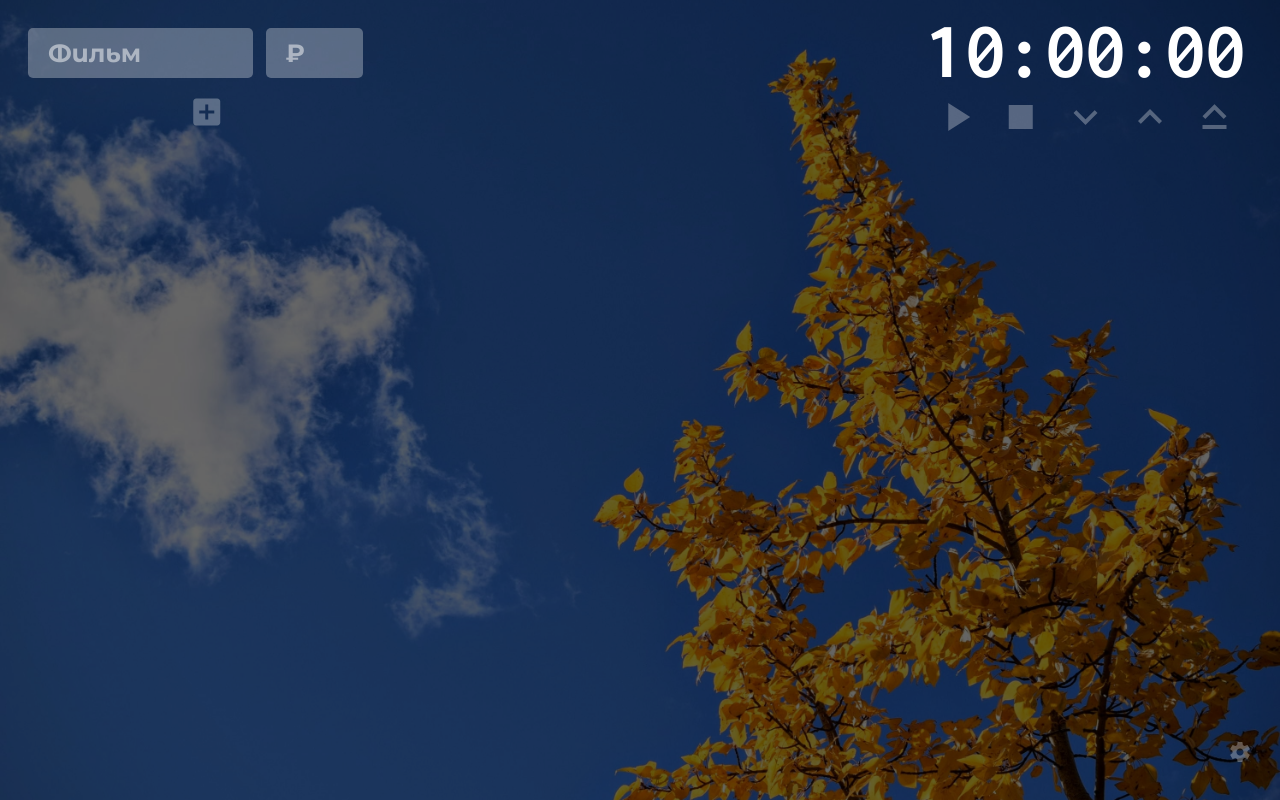
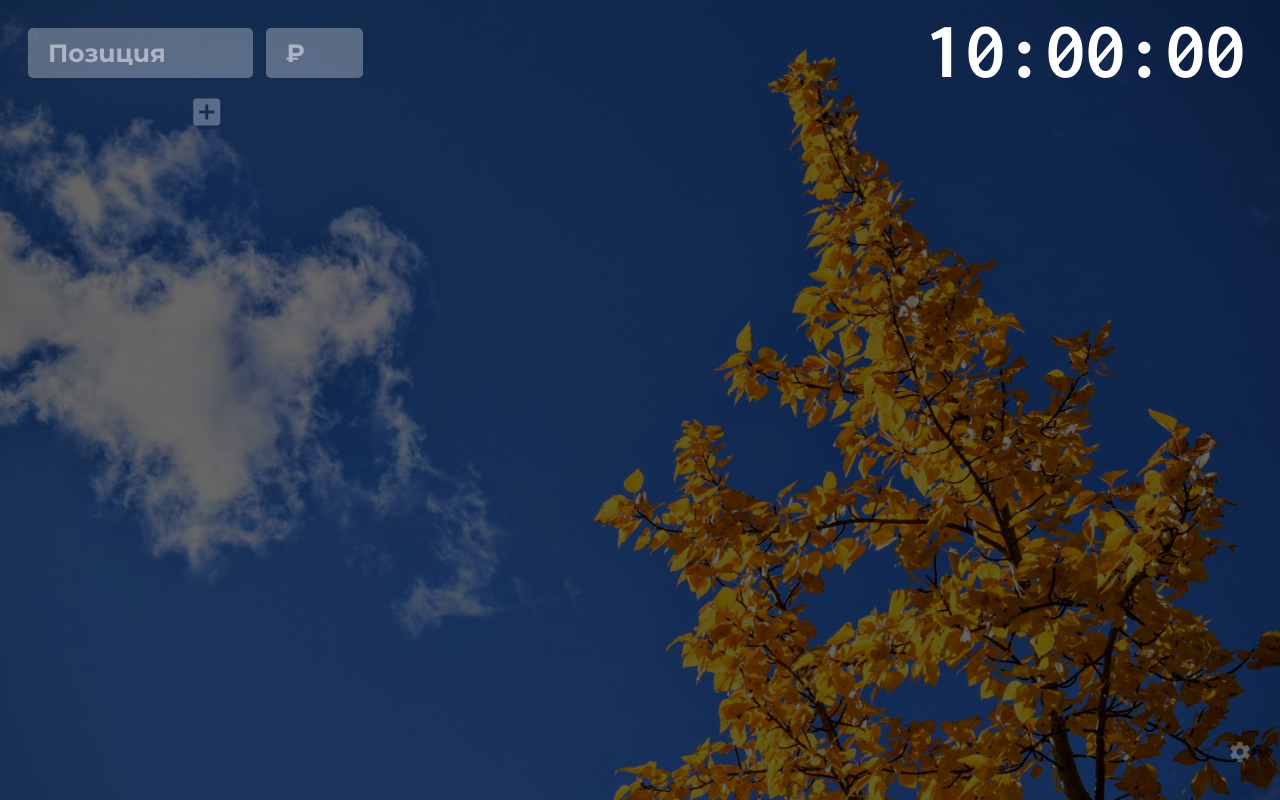
Before and after one commit to ceigh/woodsauc, a Django app: page / in a window 1280 px wide. Run offline with Django 3.2, Linux system fonts and the light colour scheme; some libraries are stand-ins or nearby versions.

Commit message:
feat: Add timer danger color and misc fixes

```diff
--- a/static/script.js
+++ b/static/script.js
@@ -34,12 +34,14 @@ function startTimer() {
         if (s == 0) {
             if (m == 0) {
                 //Modal
-                const modal = document.querySelector("#modal");
-                const modalOverlay = document.querySelector("#modal-overlay");
+                const modal = document.querySelector('#modal');
+                const modalOverlay = document.querySelector('#modal-overlay');
+
+                timer.classList.remove('danger');
 
                 modalOverlay.onclick = function() {
-                    modal.classList.toggle("closed");
-                    modalOverlay.classList.toggle("closed");
+                    modal.classList.toggle('closed');
+                    modalOverlay.classList.toggle('closed');
                     document.title = "Аукцион";
                 };
 
@@ -47,8 +49,8 @@ function startTimer() {
 
                 modal.children[0].innerText = `${winner} победил!`;
 
-                modal.classList.toggle("closed");
-                modalOverlay.classList.toggle("closed");
+                modal.classList.toggle('closed');
+                modalOverlay.classList.toggle('closed');
 
                 document.title = `${winner} победил!`;
 
@@ -67,6 +69,11 @@ function startTimer() {
         }
 
         s--;
+
+        if (s < 30 && m == 0) {
+            timer.className = ('danger')
+        } else timer.classList.remove('danger');
+
         if (s < 10) s = `0${s}`;
 
         let winner = returnWinner();
@@ -155,11 +162,12 @@ function sortCandidates() {
         return e1.cost - e2.cost;
     }).reverse();
 
-    // console.log(total);
+    console.log(total);
 
     for (let i = 0; i < Math.min(names.length, costs.length); i++) {
         names[i].value = total[i].name;
-        costs[i].value = total[i].cost;
+        let cost = total[i].cost;
+        costs[i].value = cost == 0 ? '' : cost;
     }
 }
 
@@ -195,13 +203,15 @@ addBtn.onclick = function () {
     div.className = 'block';
 
     div.innerHTML = `<label>
-                       <input class="name" type="text" placeholder="Фильм" onchange="createLink(this)">
+                       <input class="name" type="text" placeholder="Позиция"
+                         onchange="createLink(this)" title="Фильм, игра, etc">
                        <input class="cost" type="number" min="0"
-                       onchange="sortCandidates()" placeholder="₽">
+                         onchange="sortCandidates()" placeholder="₽" title="Сумма">
                      </label>
-                     <a href="https://www.kinopoisk.ru" target="_blank" class="kp-link">
+                     <a href="https://www.kinopoisk.ru" target="_blank" class="kp-link"
+                       title="Ссылка на кинопоиск">
                        <i class="material-icons">video_library</i></a>
-                     <button type="button" class="btn" onclick="removeRow(this)">
+                     <button type="button" class="btn" onclick="removeRow(this)" title="Удалить">
                        <i class="material-icons">delete</i>
                      </button>`;
 
@@ -225,7 +235,7 @@ function setCookie(name, value, options) {
 
     let expires = options.expires;
 
-    if (typeof expires == "number" && expires) {
+    if (typeof expires == 'number' && expires) {
         const d = new Date();
         d.setTime(d.getTime() + expires * 1000);
         expires = options.expires = d;
@@ -237,7 +247,7 @@ function setCookie(name, value, options) {
 
     value = encodeURIComponent(value);
 
-    let updatedCookie = name + "=" + value;
+    let updatedCookie = `${name}=${value}`;
 
     for (const propName in options) {
         updatedCookie += "; " + propName;
@@ -331,9 +341,9 @@ showSettingsBtn.onclick = function () {
 
 let colorCookie = getCookie('accent');
 if (colorCookie && colorCookie !== '') {
-    styleElement = sheet(`.name,.cost,#bg-url{color:${colorCookie}!important}`);
+    styleElement = sheet(`.name,.cost,#bg-url,.danger{color:${colorCookie}!important}`);
 } else {
-    styleElement = sheet(`.name,.cost,#bg-url{color:#f39727!important}`);
+    styleElement = sheet(`.name,.cost,#bg-url,.danger{color:#f39727!important}`);
 }
 
 saveBGURLBtn.onclick = function () {
@@ -351,7 +361,7 @@ saveBGURLBtn.onclick = function () {
     //     }
 
     let dominantRGB = swatches['Vibrant'].getHex();
-    styleElement.innerText = `.name,.cost,#bg-url{color:${dominantRGB}!important}`;
+    styleElement.innerText = `.name,.cost,#bg-url,.danger{color:${dominantRGB}!important}`;
     setCookie('accent', dominantRGB);
     });
 };
@@ -359,7 +369,7 @@ saveBGURLBtn.onclick = function () {
 clearBGURLBtn.onclick = function () {
     bgURLInput.value = '';
     saveBGURLBtn.click();
-    styleElement.innerText = `.name,.cost,#bg-url{color:#f39727!important}`;
+    styleElement.innerText = `.name,.cost,#bg-url,.danger{color:#f39727!important}`;
     setCookie('accent', '');
 };
 
--- a/static/style.css
+++ b/static/style.css
@@ -43,11 +43,19 @@ body {
     /*padding-left: 30px;*/
 }
 
+#timer-area:hover .timer-btn {
+    visibility: visible;
+}
+
 #timer {
     font-family: 'Inconsolata', monospace;
     color: #fff;
     font-size: 500%;
     /*font-weight: bold;*/
+}
+
+.danger {
+    color: #f39727;
 }
 
 .timer-btn {
@@ -60,6 +68,7 @@ body {
     transition: .3s;
 
     opacity: .3;
+    visibility: hidden;
 }
 
 .timer-btn:hover {
@@ -273,7 +282,6 @@ body {
 
 #modal.closed {
     opacity: 0;
-    transition: .4s;
 }
 
 #modal-overlay {
--- a/templates/index.html
+++ b/templates/index.html
@@ -19,18 +19,18 @@
         <div id="candidates-area" class="flex">
             <div class="block">
                 <label>
-                    <input class="name" type="text" placeholder="Фильм" onchange="createLink(this)">
-                    <input class="cost" type="number" min="0" placeholder="₽">
+                    <input class="name" type="text" placeholder="Позиция" onchange="createLink(this)" title="Фильм, игра, etc">
+                    <input class="cost" type="number" min="0" placeholder="₽" title="Сумма" onchange="sortCandidates()">
                 </label>
 
-                <a href="https://www.kinopoisk.ru" target="_blank" class="kp-link">
+                <a href="https://www.kinopoisk.ru" target="_blank" class="kp-link" title="Ссылка на кинопоиск">
                     <i class="material-icons">video_library</i></a>
-                <button type="button" class="btn" onclick="clearRow()">
+                <button type="button" class="btn" onclick="clearRow()" title="Очистить">
                     <i class="material-icons">delete</i>
                 </button>
             </div>
 
-            <button id="add-btn" type="button">
+            <button id="add-btn" type="button" title="Добавить">
                 <i class="material-icons md-36">add_box</i>
             </button>
         </div>
@@ -38,20 +38,20 @@
 
     <div class="col-1-3">
         <div id="timer-area">
-            <div id="timer">10:00:00</div>
-            <button autofocus id="start-btn" class="timer-btn" type="button">
+            <div id="timer" title="Таймер">10:00:00</div>
+            <button autofocus id="start-btn" class="timer-btn" type="button" title="Старт">
                 <i class="material-icons md-48">play_arrow</i>
             </button>
-            <button id="stop-btn" class="timer-btn" type="button">
+            <button id="stop-btn" class="timer-btn" type="button" title="Стоп">
                 <i class="material-icons md-48">stop</i>
             </button>
-            <button id="minus-btn" class="timer-btn" type="button">
+            <button id="minus-btn" class="timer-btn" type="button" title="Минус минута">
                 <i class="material-icons md-48">keyboard_arrow_down</i>
             </button>
-            <button id="plus-btn" class="timer-btn" type="button">
+            <button id="plus-btn" class="timer-btn" type="button" title="Плюс минута">
                 <i class="material-icons md-48">keyboard_arrow_up</i>
             </button>
-            <button id="plus-two-btn" class="timer-btn" type="button">
+            <button id="plus-two-btn" class="timer-btn" type="button" title="Плюс две минуты">
                 <i class="material-icons md-48">keyboard_capslock</i>
             </button>
         </div>
@@ -59,9 +59,9 @@
         <div id="settings" class="closed">
             <div>
                 <label for="bg-url">URL фона:</label><br><br>
-                <input type="url" id="bg-url" placeholder="URL фона">
+                <input type="url" id="bg-url" placeholder="URL фона" title="Ссылка на фотографию">
 
-                <button id="save-bg-url-btn" class="settings-btn" type="button">
+                <button id="save-bg-url-btn" class="settings-btn" type="button"title="Сохранить">
                     <i class="material-icons">save</i>
                 </button>
                 <button id="clear-bg-url-btn" class="settings-btn" type="button" title="Сбросить">
@@ -72,7 +72,7 @@
     </div>
 </div>
 
-<div id="settings-icon"><i class="material-icons">settings</i></div>
+<div id="settings-icon" title="Настройки"><i class="material-icons">settings</i></div>
 
 <div id="modal" class="closed"><p></p></div>
 <div id="modal-overlay" class="closed"></div>
```
